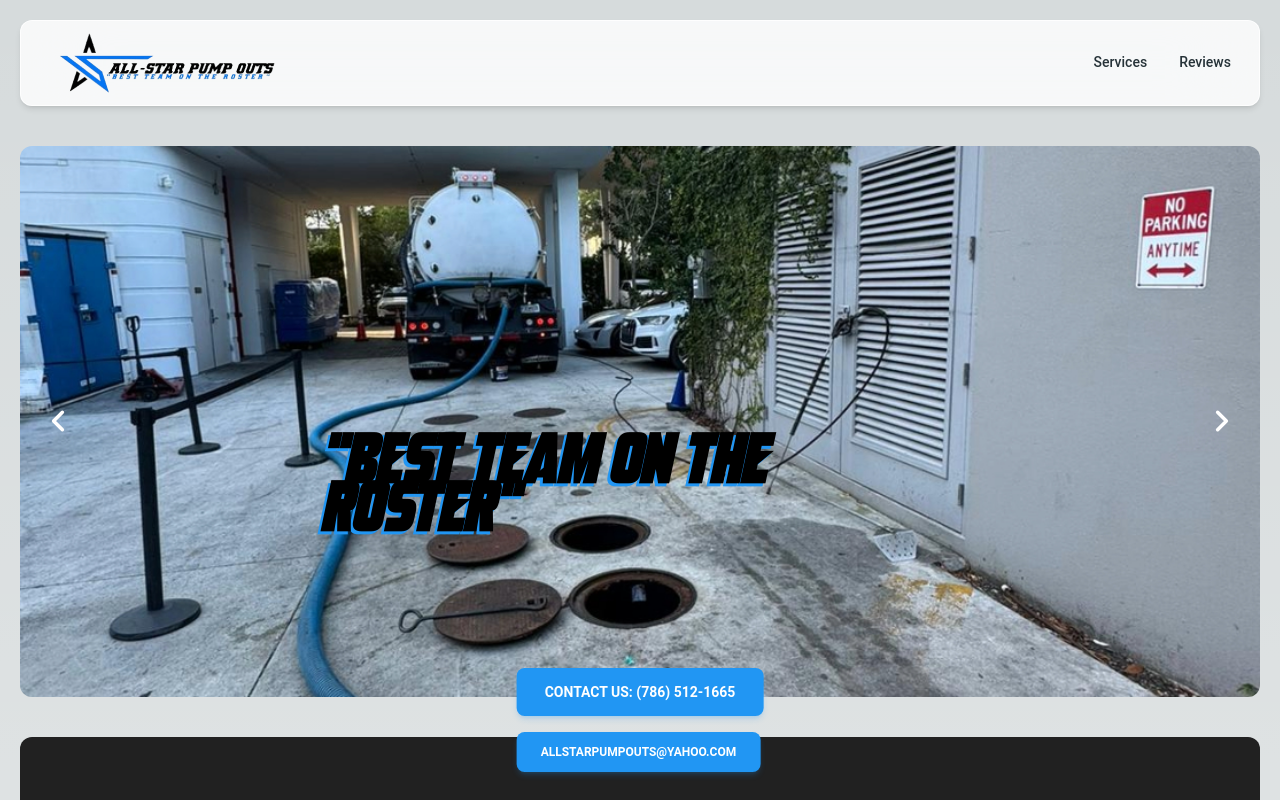
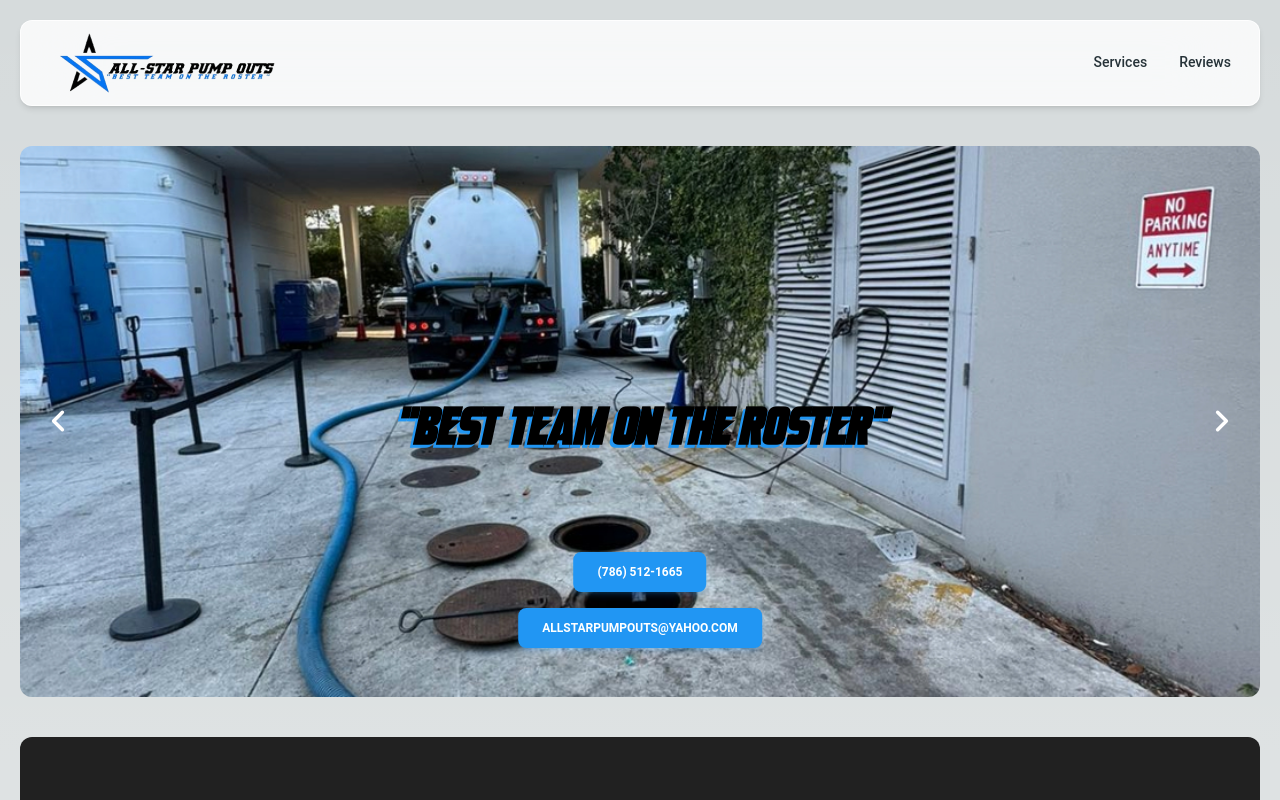
Before and after one commit to AntDesignsLLC/allstarpumpouts, a Next.js app: page / in a window 1280 px wide. Shown: the top 800 px of the page. Built offline with nearby package versions, Linux system fonts and the light colour scheme.

Commit message:
size changes

```diff
--- a/next.config.js
+++ b/next.config.js
@@ -1,6 +1,6 @@
 /** @type {import('next').NextConfig} */
 const nextConfig = {
-    basePath: "/allstarpumpouts",
+    // basePath: "/allstarpumpouts",
     output: "export",
     reactStrictMode: true
 };
--- a/src/components/carousel.js
+++ b/src/components/carousel.js
@@ -8,7 +8,7 @@ export function CarouselDefault() {
   return (
     <div>
       <Carousel
-        className="rounded-xl"
+        className="rounded-xl mb-20 sm:mb-0"
         autoplay
         loop
         navigation={({ setActiveIndex, activeIndex, length }) => <div></div>}
@@ -65,7 +65,7 @@ export function CarouselDefault() {
         />
       </Carousel>
       <div
-        className="lg:text-5xl xl:top-[60%] lg:top-[50%] md:top-[35%] top-[24%] md:text-3xl text-sm drop-shadow-2xl[0_1.2px_1.2px_rgba(0,0,0,1)]"
+        className="xl:top-[53%] lg:top-[45%] md:top-[38%] sm:top-[35%] top-[30%] lg:text-4xl md:text-2xl text-center drop-shadow-2xl[0_1.2px_1.2px_rgba(0,0,0,1)]"
         style={{
           position: "absolute",
           left: "50%",
@@ -81,16 +81,16 @@ export function CarouselDefault() {
         </div>
       </div>
       <div
-        className="lg:text-5xl xl:top-[90%] lg:top-[80%] md:top-[50%] top-[32%] drop-shadow-2xl[0_1.2px_1.2px_rgba(0,0,0,1)]"
+        className="lg:text-5xl xl:top-[75%] lg:top-[65%] md:top-[50%] sm:top-[32%] top-[44%] drop-shadow-2xl[0_1.2px_1.2px_rgba(0,0,0,1)]"
         style={{
           position: "absolute",
           left: "50%",
           transform: "translate(-50%, -50%)",
         }}
       >
-        <ButtonGroup ripple color="blue" size="lg" className="mb-2">
-          <Button>
-            <a href="tel:+17865121665">Contact Us: (786) 512-1665</a>
+        <ButtonGroup ripple color="blue" className="mb-2 justify-center">
+          <Button className="w-50">
+            <a href="tel:+17865121665">(786) 512-1665</a>
           </Button>
         </ButtonGroup>
         <Button ripple color="blue">
--- a/src/components/footer.js
+++ b/src/components/footer.js
@@ -3,6 +3,7 @@ import { Typography } from "@material-tailwind/react";
 export function Footer() {
   return (
     <footer className="w-full bg-white p-8">
+      <hr className="my-8 border-blue-gray-50" />
       <div className="flex flex-row flex-wrap items-center justify-center gap-y-6 gap-x-12 bg-white text-center md:justify-between">
         <img src="/logo.png" alt="logo-ct" className="w-30" />
         <ul className="flex flex-wrap items-center gap-y-2 gap-x-8">
@@ -28,7 +29,7 @@ export function Footer() {
           </li>
         </ul>
       </div>
-      <hr className="my-8 border-blue-gray-50" />
+      {/* <hr className="my-8 border-blue-gray-50" />
       <Typography
         color="blue-gray"
         className="text-center font-normal transition-colors hover:text-blue-500 focus:text-blue-500"
@@ -37,7 +38,7 @@ export function Footer() {
         target="_blank"
       >
         Made by ANT DESIGNS LLC
-      </Typography>
+      </Typography> */}
     </footer>
   );
 }
```
